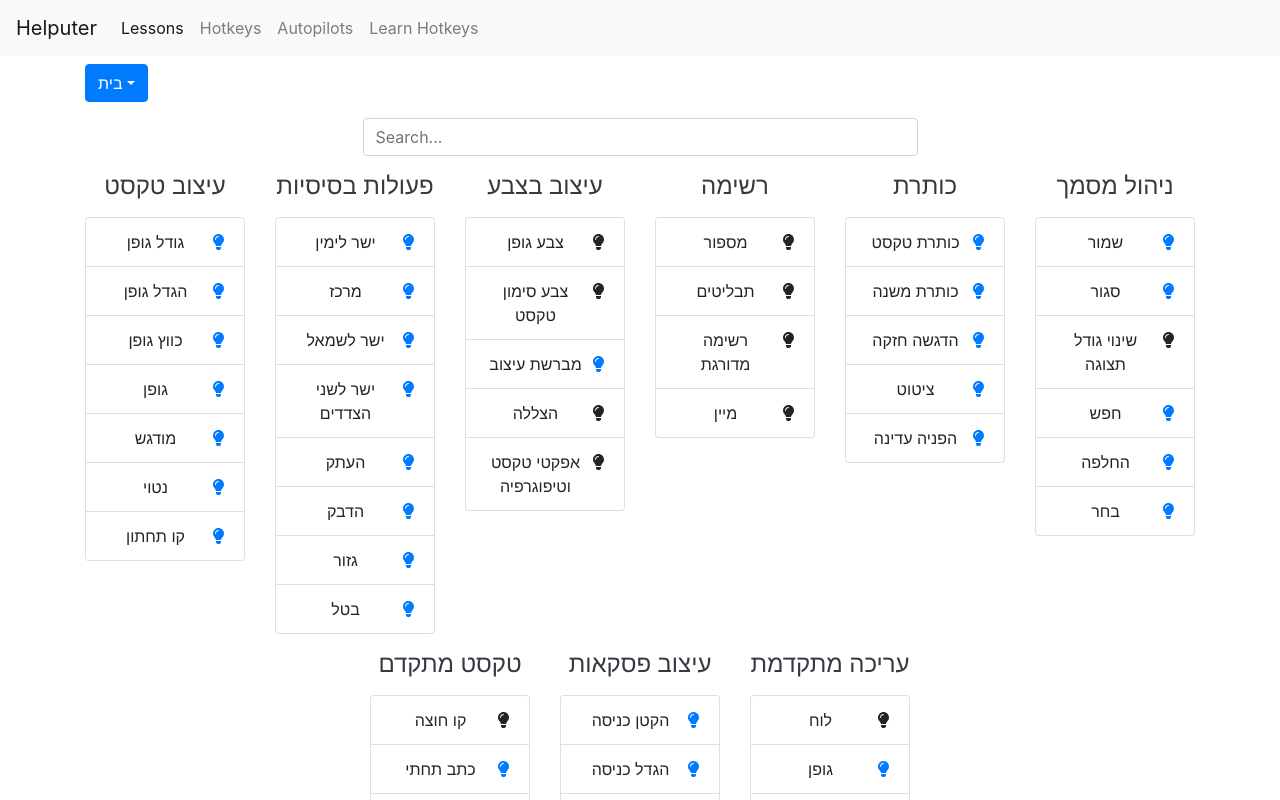
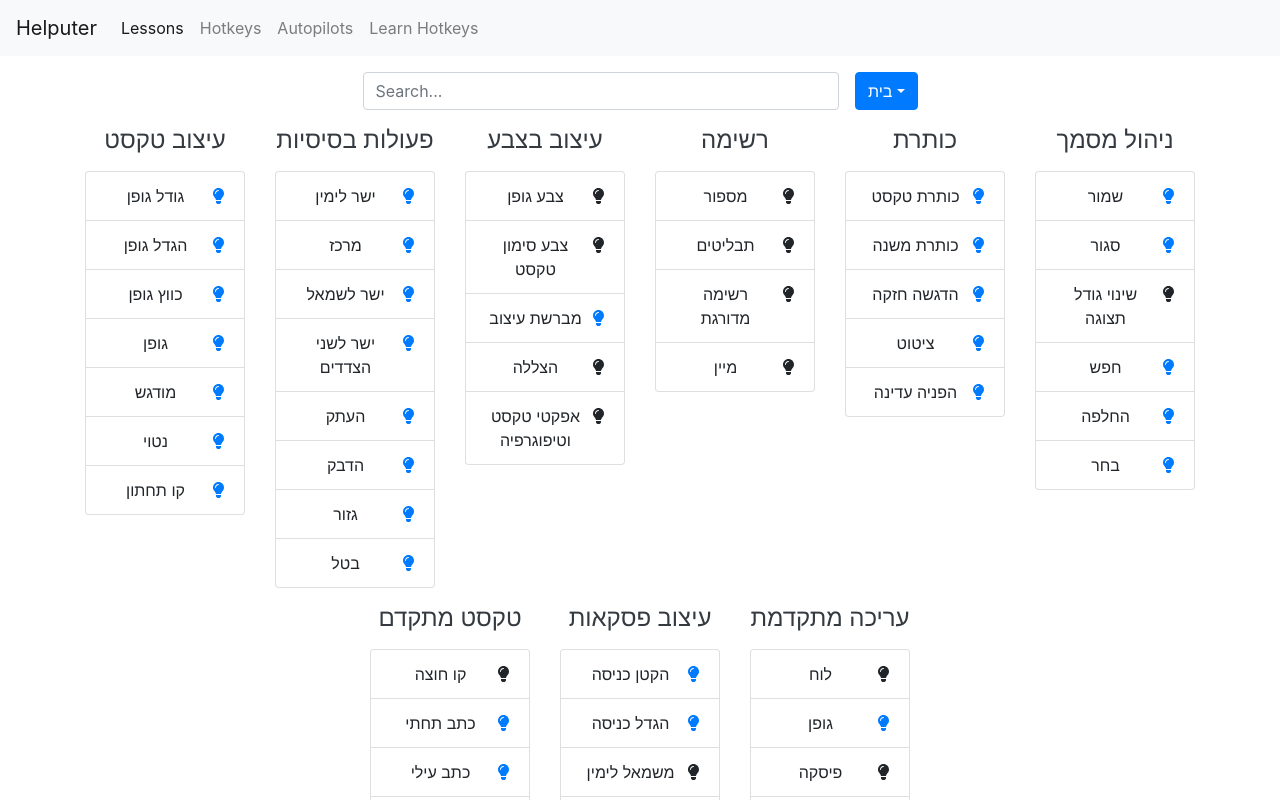
Before and after one commit to ShalomPrinz/HelputerReact, a React (Create React App) app: page /lessons in a window 1280 px wide. Shown: the top 800 px of the page. Built offline with nearby package versions, Linux system fonts and the light colour scheme.

Commit message:
styled dropdown and added it as Kits prop to align it with the search bar

```diff
--- a/src/components/Kits.jsx
+++ b/src/components/Kits.jsx
@@ -7,7 +7,7 @@ import useWindowSize, { getGridSize } from "../hooks/useWindowSize";
 const convertTuple = (tuple) =>
   typeof tuple[1] === "string" ? tuple : [tuple];
 
-function Kits({ lists, renderFirstKit = () => {}, renderKit }) {
+function Kits({ DropdownFilter, lists, renderFirstKit = () => {}, renderKit }) {
   const [query, setQuery] = useState("");
 
   const size = useWindowSize();
@@ -27,8 +27,9 @@ function Kits({ lists, renderFirstKit = () => {}, renderKit }) {
 
   return (
     <>
-      <div className="mx-auto w-50">
+      <div className="d-flex mx-auto w-50">
         <Search value={query} onChange={(q) => setQuery(q)} />
+        {DropdownFilter}
       </div>
       <div className="row justify-content-center">
         {FirstKit}
--- a/src/components/Lessons.jsx
+++ b/src/components/Lessons.jsx
@@ -33,16 +33,21 @@ function Lessons() {
 
   const currentLists = lessonsLists[tab];
 
+  const dropdown = (
+    <Dropdown
+      className="ml-3 my-3 dropdown-menu-left"
+      headline={tab}
+      onSelect={(key) => setTab(keys[key])}
+      options={keys}
+    />
+  );
+
   return (
-    <>
-      <Dropdown
-        className="my-2"
-        headline={tab}
-        onSelect={(key) => setTab(keys[key])}
-        options={keys}
-      />
-      <Kits lists={currentLists} renderKit={renderLesson} />;
-    </>
+    <Kits
+      DropdownFilter={dropdown}
+      lists={currentLists}
+      renderKit={renderLesson}
+    />
   );
 }
 
--- a/src/components/common/Dropdown.jsx
+++ b/src/components/common/Dropdown.jsx
@@ -9,13 +9,17 @@ function AppDropdown({ className, headline, onSelect, options }) {
   options = options.map((o) => ({ name: o.name || o, key: ++key }));
 
   return (
-    <Dropdown className={className} onSelect={onSelect}>
+    <Dropdown alignRight className={className} onSelect={onSelect}>
       <Dropdown.Toggle>{headline}</Dropdown.Toggle>
 
       <Dropdown.Menu>
         {options &&
           options.map((option) => (
-            <Dropdown.Item key={option.key} eventKey={option.key}>
+            <Dropdown.Item
+              className="text-center"
+              key={option.key}
+              eventKey={option.key}
+            >
               {option.name}
             </Dropdown.Item>
           ))}
```
